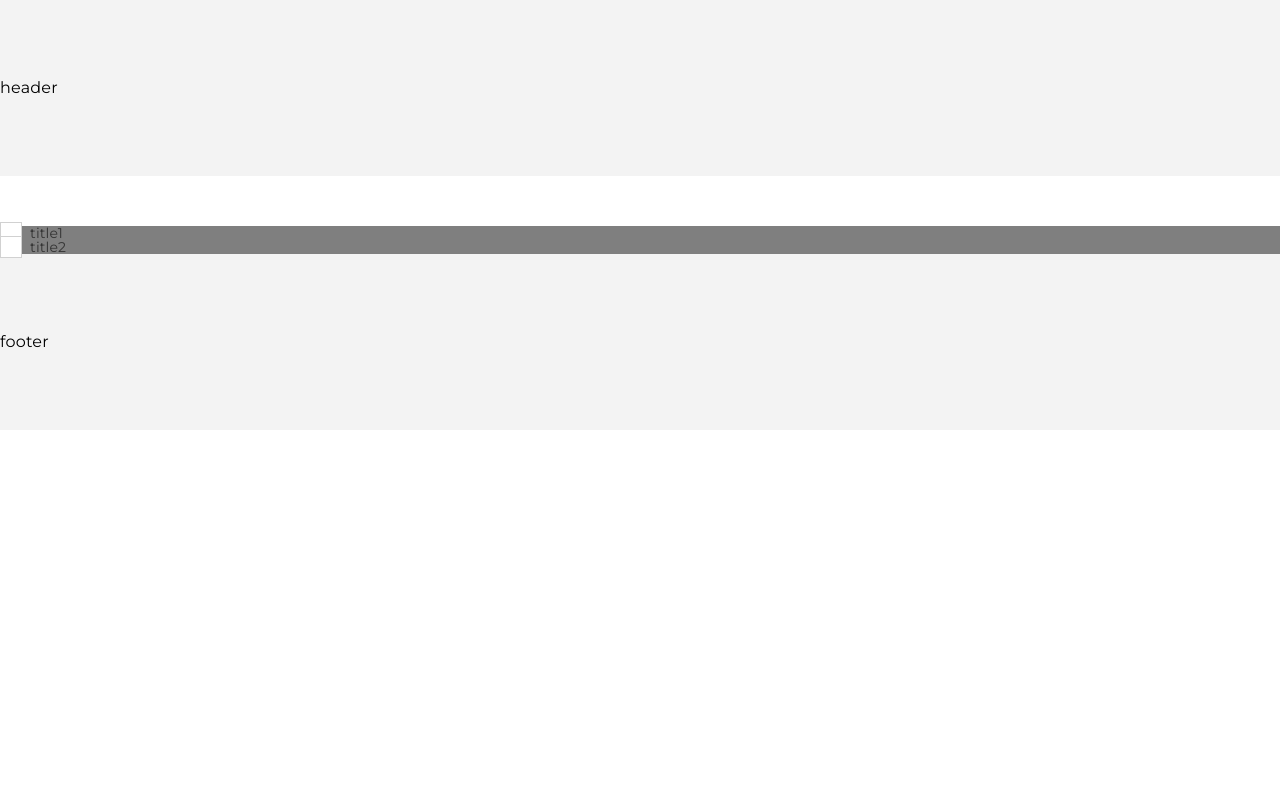
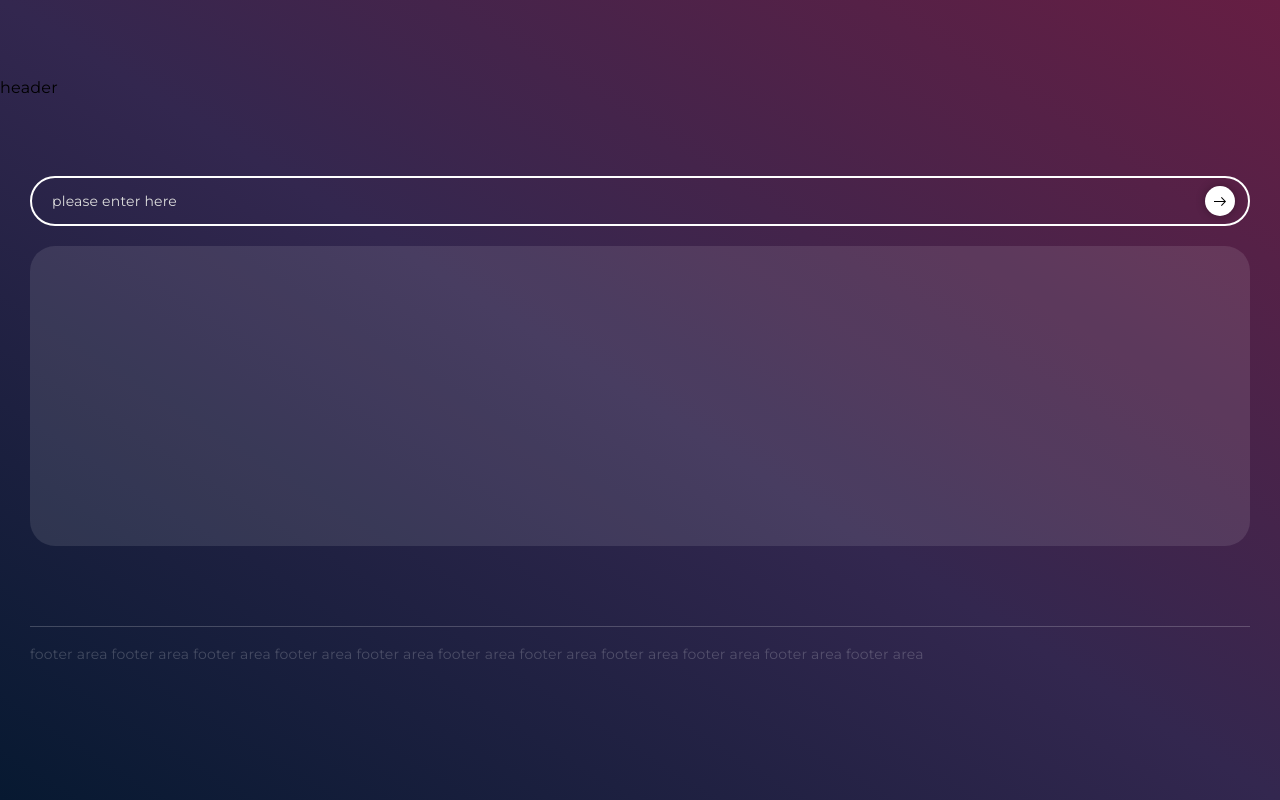
Before and after one commit to kimyoubin/TodoList, a Vue app: page / in a window 1280 px wide. Built offline with nearby package versions, Linux system fonts and the light colour scheme.

Commit message:
[Create] todo list 영역
- css 추가 v-model 연결

```diff
--- a/src/App.vue
+++ b/src/App.vue
@@ -6,6 +6,7 @@
 
 <style lang="scss" scoped>
 #app {
-  background: rgba(0,0,0,.5)
+  height: 100vh;
+  background: linear-gradient(to right top, #071931 0%, #33274f 50%, #661e43 100%)
 }
 </style>
--- a/src/assets/css/reset.css
+++ b/src/assets/css/reset.css
@@ -30,9 +30,7 @@ body{-webkit-text-size-adjust:none;-moz-text-size-adjust:none;-ms-text-size-adju
 
 div:focus,
 button:focus,
-input[type="text"]:focus,
-input[type="password"]:focus,
-input[type="email"]:focus,
+input:focus,
 textarea:focus,
 select:focus,
 input[type="text"]:hover,
--- a/src/components/Button/TodoButton.vue
+++ b/src/components/Button/TodoButton.vue
@@ -28,7 +28,8 @@ export default {
   width: 30px;
   height: 30px;
   border-radius: 50%;
-  background-color: #fff;
+  background: #fff;
+  box-shadow: 0 0px 10px rgba(0,0,0,.3);
   transition: all 0.3s ease-out;
 
   img {
--- a/src/components/Form/TodoCheckbox.vue
+++ b/src/components/Form/TodoCheckbox.vue
@@ -4,7 +4,8 @@
             type="checkbox"
             :name="name"
             :id="id"
-            :checked="value">
+            :value="value"
+            @input="change">
         <label :for="id">{{ label }}</label>
     </div>
 </template>
@@ -13,8 +14,21 @@
 export default {
 	name: 'TodoCheckbox',
 	props: {
+        name: {
+            type: String,
+            default: ''
+        },
+        id: {
+            type: String,
+            default: ''
+        },
+        value: {
+            type: Boolean,
+            false: ''
+        },
         label: {
-            type: String
+            type: String,
+            default: ''
         }
 	},
 	data() {
@@ -22,7 +36,9 @@ export default {
 		}
 	},
 	methods: {
-
+        change($event) {
+            this.$emit('input', $event.target.checked)
+        }
 	}
 }
 </script>
@@ -33,12 +49,13 @@ export default {
         display: none;
         &:checked {
             +label {
+                    text-decoration: line-through;
                     &:before {
-                    left: 4px;
+                    left: 5px;
                     top: 1px;
-                    width: 14px;
-                    height: 9px;
-                    border: 3px solid #fe4247;
+                    width: 10px;
+                    height: 7px;
+                    border: 2px solid #fff;
                     border-top: 0;
                     border-right: 0;
                     transform: rotate(-45deg);
@@ -50,7 +67,7 @@ export default {
             position: relative;
             display: block;
             padding-left: 30px;
-            color: #333;
+            color: #fff;
             text-align: left;
             font-size: 14px;
             &:before,
@@ -64,10 +81,9 @@ export default {
                 top: 0;
                 bottom: 0;
                 left: 0;
-                width: 22px;
-                height: 22px;
-                background-color: #fff;
-                border: 1px solid #d1d1d1;
+                width: 20px;
+                height: 20px;
+                border: 2px solid #d4d4d4
             }
         }
     }
--- a/src/components/Form/TodoInput.vue
+++ b/src/components/Form/TodoInput.vue
@@ -3,10 +3,8 @@
 		:type="type"
 		:placeholder="placeholder"
 		:value="value"
-		@click="isActive = true"
-		@blur="isActive = false"
 		@input="change"
-		:class="{ 'on' : isActive }">
+		>
 </template>
 
 <script>
@@ -45,13 +43,15 @@ export default {
 input {
 	width: 100%;
 	height: 100%;
-	padding: 10px;
+	padding: 10px 20px;
 	font-size: 14px;
 	color: #333;
-	background-color: #fff;
+	border: 2px solid #fff;
+	border-radius: 25px;
+	transition: all .4s;
 	&.on {
-		border: 1px solid rgb(228, 228, 228);
 		box-shadow: 0 10px 10px rgba(0,0,0,.05);
+		background-color: #fff;
 	}
 }
 
--- a/src/components/List/TodoListItem.vue
+++ b/src/components/List/TodoListItem.vue
@@ -1,9 +1,10 @@
 <template>
     <li>
         <TodoCheckbox
-            :name="check"
-            :id="check"
+            name="check"
+            id="check"
             :label="item.title"
+            v-model="item.complete"
         />
     </li>
 </template>
@@ -23,6 +24,8 @@ export default {
 }
 </script>
 
-<style>
-
+<style lang="scss" scoped>
+li {
+    margin-bottom: 25px;
+}
 </style>
--- a/src/layouts/TodoFooter.vue
+++ b/src/layouts/TodoFooter.vue
@@ -1,6 +1,8 @@
 <template>
     <footer>
-        footer
+        <div class="wrap">
+            footer area footer area footer area footer area footer area footer area footer area footer area footer area footer area footer area
+        </div>
     </footer>
 </template>
 
@@ -12,7 +14,12 @@ export default {
 
 <style lang="scss" scoped>
 footer {
-    background-color: #f3f3f3;
-    padding: 80px 0;
+    padding: 80px 30px;
+    .wrap {
+        padding: 20px 0;
+        color: rgba(255,255,255,.2);
+        font-size: 14px;
+        border-top: 1px solid rgba(255,255,255,.2);
+    }
 }
 </style>
--- a/src/layouts/TodoHeader.vue
+++ b/src/layouts/TodoHeader.vue
@@ -12,7 +12,6 @@ export default {
 
 <style lang="scss" scoped>
 header {
-    background-color: #f3f3f3;
     padding: 80px 0;
 }
 </style>
--- a/src/store/modules/TodoList.js
+++ b/src/store/modules/TodoList.js
@@ -2,12 +2,10 @@ export default {
     namespaced: true,
     state: {
         list: [
-            {
-                title: 'title1',
-            },
-            {
-                title: 'title2'
-            }
+            // {
+            //     title: 'title1',
+            //     complete: false,
+            // },
         ]
     },
     getters: {
--- a/src/views/Todo.vue
+++ b/src/views/Todo.vue
@@ -1,14 +1,26 @@
 <template>
 	<base-layout>
+        <div class="wrap">
             <div class="todo-add">
                 <todo-input
-                v-model="text"></todo-input>
+                    v-model="text"
+                    @click.native="isActive = true"
+                    @blur.native="isActive = false"
+                    :class="{ 'on' : isActive }"
+                    placeholder="please enter here"
+                ></todo-input>
                 <todo-button
-                @click.native="todoAdd"></todo-button>
+                    @click.native="todoAdd">
+                    <img src="@/assets/images/btn_go.png" alt="">
+                </todo-button>
             </div>
+
+            <div class="list-area">
                 <todo-list
                     :items="todoList"
                 ></todo-list>
+            </div>
+        </div>
     </base-layout>
 </template>
 
@@ -28,7 +40,8 @@ export default {
     },
     data() {
         return {
-            text: ''
+            text: '',
+            isActive: false,
         }
     },
     computed: {
@@ -43,12 +56,21 @@ export default {
                 title: this.text
             }
             this.$store.dispatch('Todo/todoAdd', todo)
+            if( this.text === '' ) {
+                this.isActive = false
+            } else {
+                this.isActive = true
+            }
         }
     }
 }
 </script>
 
 <style lang="scss" scoped>
+.wrap {
+    width: 100%;
+    padding: 0 30px;
+}
 .todo-add {
     position: relative;
     width: 100%;
@@ -56,14 +78,27 @@ export default {
     input {
         position: absolute;
         width: 100%;
+        &.on {
+            box-shadow: 0 10px 10px rgba(0,0,0,.05);
+            background-color: #fff;
+        }
     }
     button {
         position: absolute;
-        right: 0;
+        right: 15px;
         top: 0;
         bottom: 0;
         margin: auto;
     }
 }
 
+.list-area {
+    width: 100%;
+    min-height: 300px;
+    margin-top: 20px;
+    padding: 40px 30px;
+    background-color: rgba(255,255,255,.1);
+    border-radius: 25px;
+}
+
 </style>
```
Also changed, not shown: src/assets/images/btn_go.png (added). Lines whose indentation alone changed are shown as unchanged.
